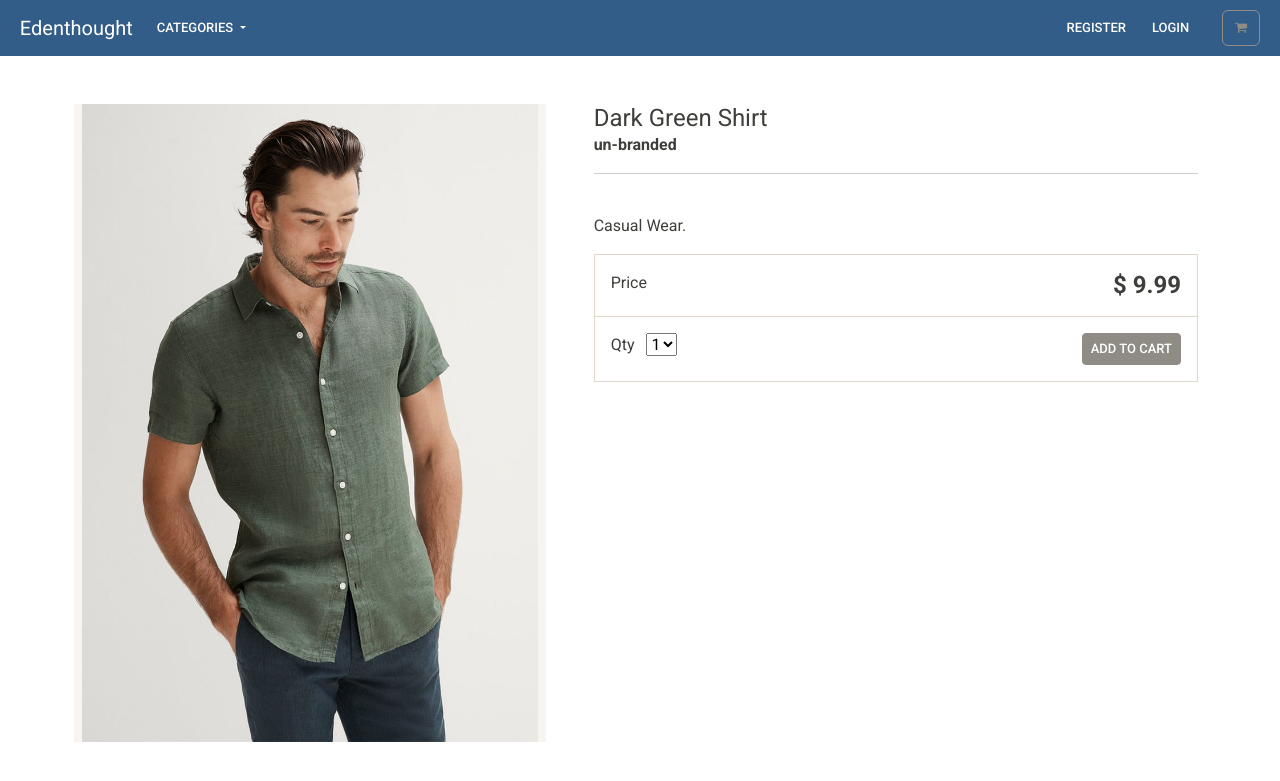
After one commit to HR-Fahim/Django-E-commerce-Platform, a Django app: a page that uses dev/ecommerce/store/templates/store/base.html in a window 1280 px wide. The commit adds this page. Shown: the top 781 px of the page. Run offline with Django 5.2, Linux system fonts and the light colour scheme; data comes from the database, SQL or seed files in the repository; some libraries are stand-ins or nearby versions.

```diff
--- a/dev/ecommerce/store/models.py
+++ b/dev/ecommerce/store/models.py
@@ -1,4 +1,6 @@
 from django.db import models
+
+from django.urls import reverse
 
 # Create your models here.
 
@@ -15,6 +17,10 @@ class Category(models.Model):
     def __str__(self):
 
         return self.name
+
+    # def get_absolute_url(self):
+
+    #     return reverse('list-category', args=[self.slug])
 
 class Product(models.Model):
 
@@ -39,3 +45,7 @@ class Product(models.Model):
     def __str__(self):
 
         return self.title
+
+    def get_absolute_url(self):
+
+        return reverse('product-info', args=[self.slug])
--- a/dev/ecommerce/store/templates/store/base.html
+++ b/dev/ecommerce/store/templates/store/base.html
@@ -18,7 +18,7 @@
 
         <!-- CSS -->
 
-        <link rel="stylesheet" href="https://bootswatch.com/5/cyborg/bootstrap.min.css">
+        <link rel="stylesheet" href="https://bootswatch.com/5/sandstone/bootstrap.min.css">
 
         <link rel="stylesheet" href="https://cdnjs.cloudflare.com/ajax/libs/font-awesome/4.7.0/css/font-awesome.min.css">
 
--- /dev/null
+++ b/dev/ecommerce/store/templates/store/product-info.html
@@ -0,0 +1,100 @@
+
+{% extends "./base.html" %}
+
+{% load static %}
+
+{% block content %}
+
+<div class="container">
+
+    <main class="pt-5">
+
+        <div class="row g-3">
+
+            <div class="col-md-5 col-lg-5 order-md-first bg-light">
+
+                <img class="img-fluid mx-auto d-block" alt="Responsive image" src="{{ product.image.url }}"> <!-- Product image -->
+
+            </div>
+
+            <div class="col-md-7 col-lg-7 ps-md-3 ps-lg-5">
+
+                <h1 class="mb-0 h4"> <!-- Product title -->{{ product.title }}  </h1>
+
+                <strong> <!-- Product brand -->{{ product.brand }} </strong>
+
+
+                <hr>
+
+                <br>
+
+
+                <p> <!-- Product description -->{{ product.description }} </p>
+
+                <div class="border">
+
+                    <div class="col border-bottom">
+
+                        <div class="row p-3">
+
+                            <div class="col-6"> Price </div>
+
+                            <div class="col-6 text-end"><span class="h4 fw-bold">$ <!-- Product price -->{{ product.price }} </span></div>
+
+                        </div>
+
+                    </div>
+
+                    <div class="col">
+
+                        <div class="row p-3">
+
+                            <div class="col-6">
+
+
+                                <label for="select">Qty</label>
+
+                                &nbsp;
+
+                                <select id="select">
+
+                                    <option value="1">1</option>
+
+                                    <option value="2">2</option>
+
+                                    <option value="3">3</option>
+
+                                    <option value="4">4</option>
+
+                                </select>
+
+                            </div>
+
+                            <div class="col-6 text-end">
+
+                                <button type="button" id="add-button" value="" class="btn btn-secondary btn-sm">
+
+                                Add to cart
+
+                                </button>
+
+
+                            </div>
+
+                        </div>
+
+                    </div>
+
+                </div>
+
+            </div>
+
+        </div>
+
+    </main>
+
+    <br>
+
+</div>
+
+{% endblock %}
--- a/dev/ecommerce/store/templates/store/store.html
+++ b/dev/ecommerce/store/templates/store/store.html
@@ -69,7 +69,7 @@
 
                   <p class="card-text">
 
-                    <a class="text-info text-decoration-none" href="">{{ product.title | capfirst }}</a>
+                    <a class="text-info text-decoration-none" href="{{ product.get_absolute_url }}">{{ product.title | capfirst }}</a>
 
                   </p>
 
--- a/dev/ecommerce/store/urls.py
+++ b/dev/ecommerce/store/urls.py
@@ -7,4 +7,6 @@ urlpatterns = [
 
     path('', views.store, name='store'),
 
+    path('product/<slug:slug>/', views.product_info, name='product-info'),
+
 ]
--- a/dev/ecommerce/store/views.py
+++ b/dev/ecommerce/store/views.py
@@ -1,6 +1,8 @@
 from django.shortcuts import render
 
 from . models import Category, Product
+
+from django.shortcuts import get_object_or_404
 
 # Create your views here.
 
@@ -17,3 +19,11 @@ def categories(request):
     all_categories = Category.objects.all()
 
     return {'all_categories': all_categories}
+
+def product_info(request, slug):
+
+    product = get_object_or_404(Product, slug=slug)
+
+    context = {'product': product}
+
+    return render(request, 'store/product-info.html', context)
```
